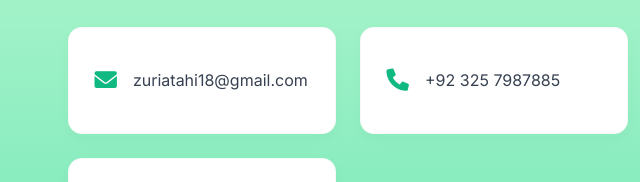
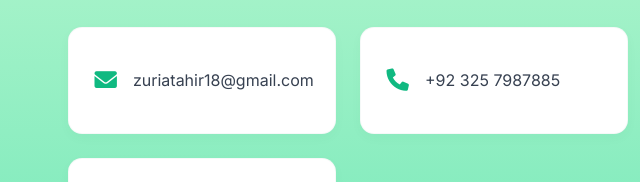
Before and after one commit to ZuriaTahir-18/Portfolio, a plain HTML site: page index.html in a window 1280 px wide. Shown: the part 4626-4808 px from the top of the page, 0-640 px from the left. Drawn offline with Linux system fonts and the light colour scheme.

```diff
--- a/index.html
+++ b/index.html
@@ -423,7 +423,7 @@
       <div class="contact-info">
         <div class="contact-item">
           <i class="fas fa-envelope"></i>
-          <p><a href="mailto:zuriatahi18@gmail.com">zuriatahi18@gmail.com</a></p>
+          <p><a href="mailto:zuriatahi18@gmail.com">zuriatahir18@gmail.com</a></p>
         </div>
         <div class="contact-item">
           <i class="fas fa-phone"></i>
```
